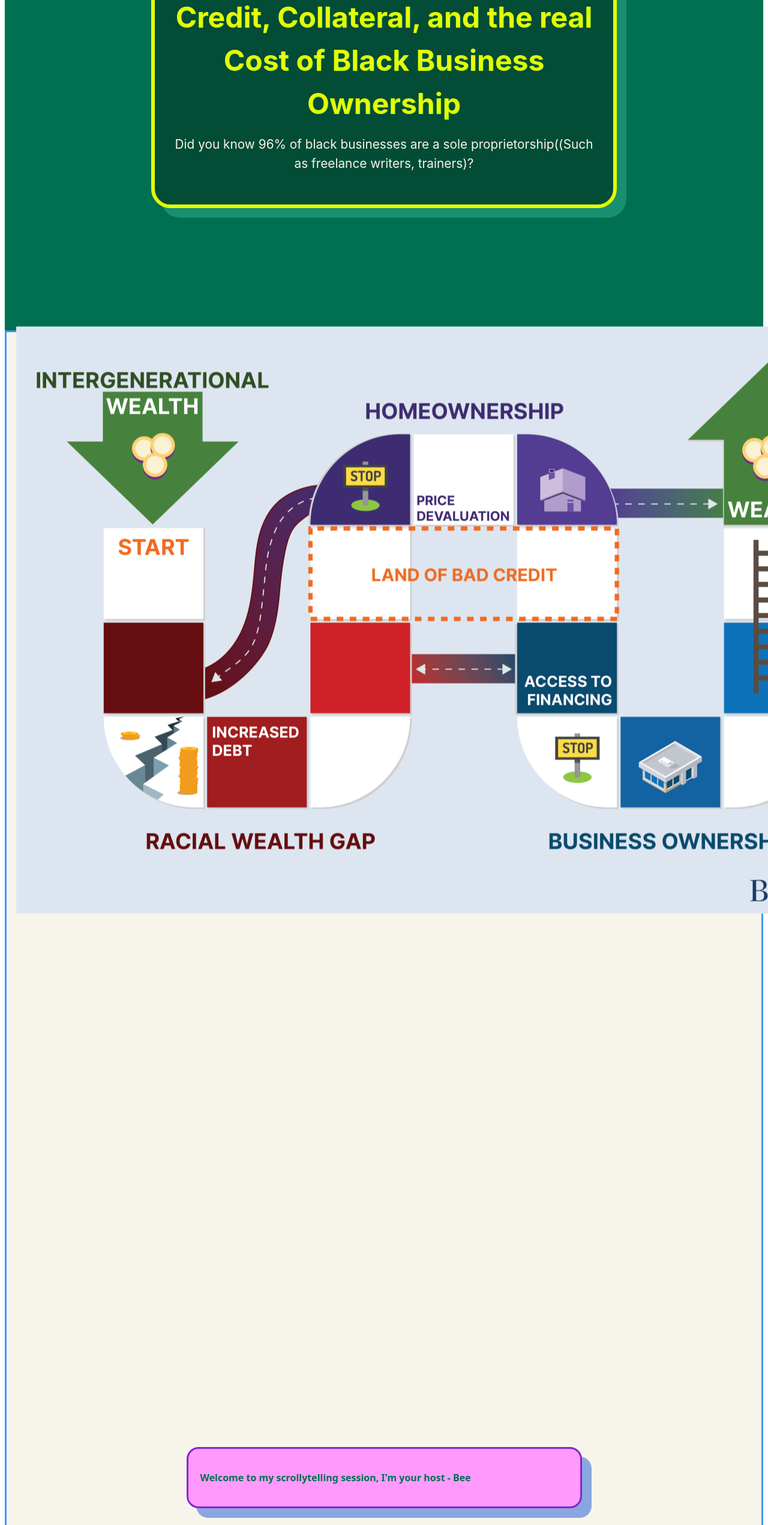
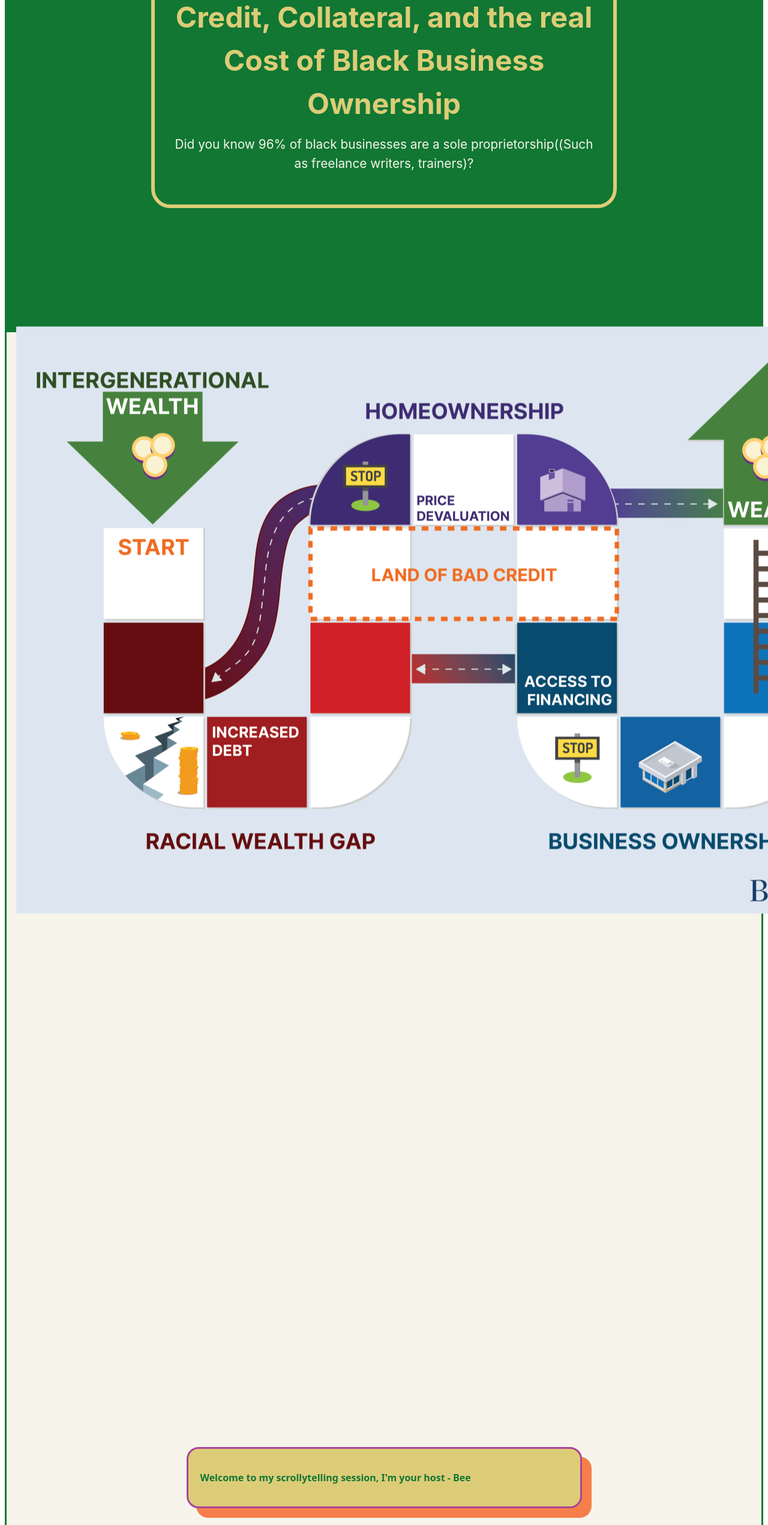
Before and after one commit to Shubhikapradeep/bwdc-proj, a Svelte app: page / in a window 1280 px wide. Shown: the part 257-2800 px from the top of the page at 60% size. Built offline with nearby package versions, Linux system fonts and the light colour scheme.

Commit message:
Colorblind Accessible Palette and Saturations fixed and tested

```diff
--- a/src/lib/ArticleText.svelte
+++ b/src/lib/ArticleText.svelte
@@ -12,11 +12,11 @@
     .article-text {
         margin: 50vh auto;
         width: 50%;
-        background-color: #ff99fc;
-        color: #007052;
-        border: solid #8427c9 3px;
+        background-color: #ddcc77;
+        color: #117733;
+        border: solid #aa4499 3px;
         border-radius: 20px;
         padding: 20px;
-        box-shadow: 16px 16px #8aa6df;
+        box-shadow: 16px 16px #f67e4b;
     }
 </style>
--- a/src/lib/ObservedArticleText.svelte
+++ b/src/lib/ObservedArticleText.svelte
@@ -32,11 +32,11 @@
     .article-text {
         margin: 50vh auto;
         width: 50%;
-        background-color: #ff99fc;
-        color: #007052;
-        border: solid #8427c9 3px;
+        background-color: #cc6677;
+        color: #117733;
+        border: solid #aa4499 3px;
         border-radius: 20px;
         padding: 20px;
-        box-shadow: 16px 16px #8aa6df;
+        box-shadow: 16px 16px #117733;
     }
 </style>
--- a/src/lib/Scroller.svelte
+++ b/src/lib/Scroller.svelte
@@ -19,7 +19,7 @@
         background-color: #f7f5eb;
         padding: min(100vh, 30rem) 1rem;
         border-style: solid;
-        border-color: #4096fa;
+        border-color: #117733;
         display: flex;
         flex-direction: row;
         flex-wrap: wrap;
--- a/src/lib/TitleCard.svelte
+++ b/src/lib/TitleCard.svelte
@@ -11,7 +11,7 @@
 
 <style>
     .title-card {
-        background-color: #007052;
+        background-color: #117733;
         height: 100vh;
         display: flex;
         justify-content: center;
@@ -24,18 +24,18 @@
 
     .content {
         max-width: 700px;
-        background-color: #034c36;
+        background-color: #117733;
         padding: 2rem;
-        border: 6px solid #e3ff00;
+        border: 6px solid #ddcc77;
         border-radius: 2rem;
-        box-shadow: 16px 16px #188f70;
+        box-shadow: 16px 16px #117733;
     }
 
     h1 {
         font-size: 3rem;
         margin: 0;
-        color: #e3ff00;
-        text-shadow: 1px 1px 0 #007052;
+        color: #ddcc77;
+        text-shadow: 1px 1px 0 #117733;
     }
 
     p {
--- a/src/sections/DisappearingDuckExample.svelte
+++ b/src/sections/DisappearingDuckExample.svelte
@@ -28,7 +28,7 @@
             const elem = entry.target;
 
             if (entry.intersectionRatio >= 0.9) {
-                elem.style.backgroundColor = "#e3ff00";
+                elem.style.backgroundColor = "#ddcc77";
                 duckIsVisible = true;
             } else if (entry.intersectionRatio < 0.9) {
                 elem.style.backgroundColor = "#888888";
@@ -41,7 +41,7 @@
             const elem = entry.target;
 
             if (entry.intersectionRatio >= 0.9) {
-                elem.style.backgroundColor = "#e3ff00";
+                elem.style.backgroundColor = "#ddcc77";
                 duckIsVisible = false;
             } else if (entry.intersectionRatio < 0.9) {
                 elem.style.backgroundColor = "#888888";
--- a/src/sections/InteresectionObserverBasicExample.svelte
+++ b/src/sections/InteresectionObserverBasicExample.svelte
@@ -19,7 +19,7 @@
 
             if (entry.intersectionRatio >= 0.9) {
                 // "active" state
-                elem.style.backgroundColor = "#e3ff00";
+                elem.style.backgroundColor = "#ddcc77";
             } else if (entry.intersectionRatio < 0.9) {
                 // "inactive" state
                 elem.style.backgroundColor = "#888888";
--- a/src/sections/IntersectionObserverAlertExample.svelte
+++ b/src/sections/IntersectionObserverAlertExample.svelte
@@ -15,7 +15,7 @@
 
             if (entry.intersectionRatio >= 0.9) {
                 // "active" state
-                elem.style.backgroundColor = "#e3ff00";
+                elem.style.backgroundColor = "#cc6677";
             } else if (entry.intersectionRatio < 0.9) {
                 // "inactive" state
                 elem.style.backgroundColor = "#888888";
--- a/src/sections/IntersectionObserverListExample.svelte
+++ b/src/sections/IntersectionObserverListExample.svelte
@@ -14,7 +14,7 @@
             // TODO: only do this if we're scrolling upward
             if (entry.intersectionRatio >= 0.9) {
                 // "active" state
-                elem.style.backgroundColor = "#e3ff00";
+                elem.style.backgroundColor = "#ddcc77";
                 const listItem = firstList.pop();
                 secondList.push(listItem);
             }
@@ -112,18 +112,18 @@
 
     .list {
         margin: 0px 20px;
-        background-color: #ff99fc;
-        color: #8427c9;
-        border: solid #8427c9 3px;
+        background-color: #cc6677;
+        color: #aa4477;
+        border: solid #aa4477 3px;
         border-radius: 20px;
-        box-shadow: 16px 16px #8aa6df;
+        box-shadow: 16px 16px #4477aa;
         width: 100%;
     }
 
     .list-item {
-        background-color: #e3ff00;
-        color: #8427c9;
-        border: solid #8427c9 3px;
+        background-color: #ddcc77;
+        color: #aa4477;
+        border: solid #aa4477 3px;
         border-radius: 20px;
         padding: 10px;
         width: 50%;
--- a/src/sections/LeftAlignedExample.svelte
+++ b/src/sections/LeftAlignedExample.svelte
@@ -19,11 +19,15 @@
 
         {#snippet scrolly()}
             <ArticleText>
+                <strong>
                 First : I decided to look through all datasets and do a basic exploratory data analysis on the 16 directly related to my data.
+                </strong>
             </ArticleText>
 
             <ArticleText>
+                <strong>
                Second : After performing an EDA, I started getting a clear direction of where I was headed - some trends were so visible in the data, that I just had to try telling their story :)
+               </strong>
             </ArticleText>
 
             <ArticleText>
--- a/src/sections/RightAlignedExample.svelte
+++ b/src/sections/RightAlignedExample.svelte
@@ -88,14 +88,9 @@
             <ArticleText>
                  This made me curious about how encouraging education and increasing availability of credit could influence more self-employment
                 <br /><br />
-                Or, if you want to build something from scratch, you can use it as
-                a <strong>reference</strong> for specific functionality.
             </ArticleText>
 
             <ArticleText>
-                This is <strong>just one way</strong> that scrollytelling can
-                look.
-                <br /><br />
                 <strong>
                     thus potentially increasing wealth among Black individuals and impacting State Wealth.
 
```
Also changed, not shown: 1 other file (tests, documents, lock files or other folders).
